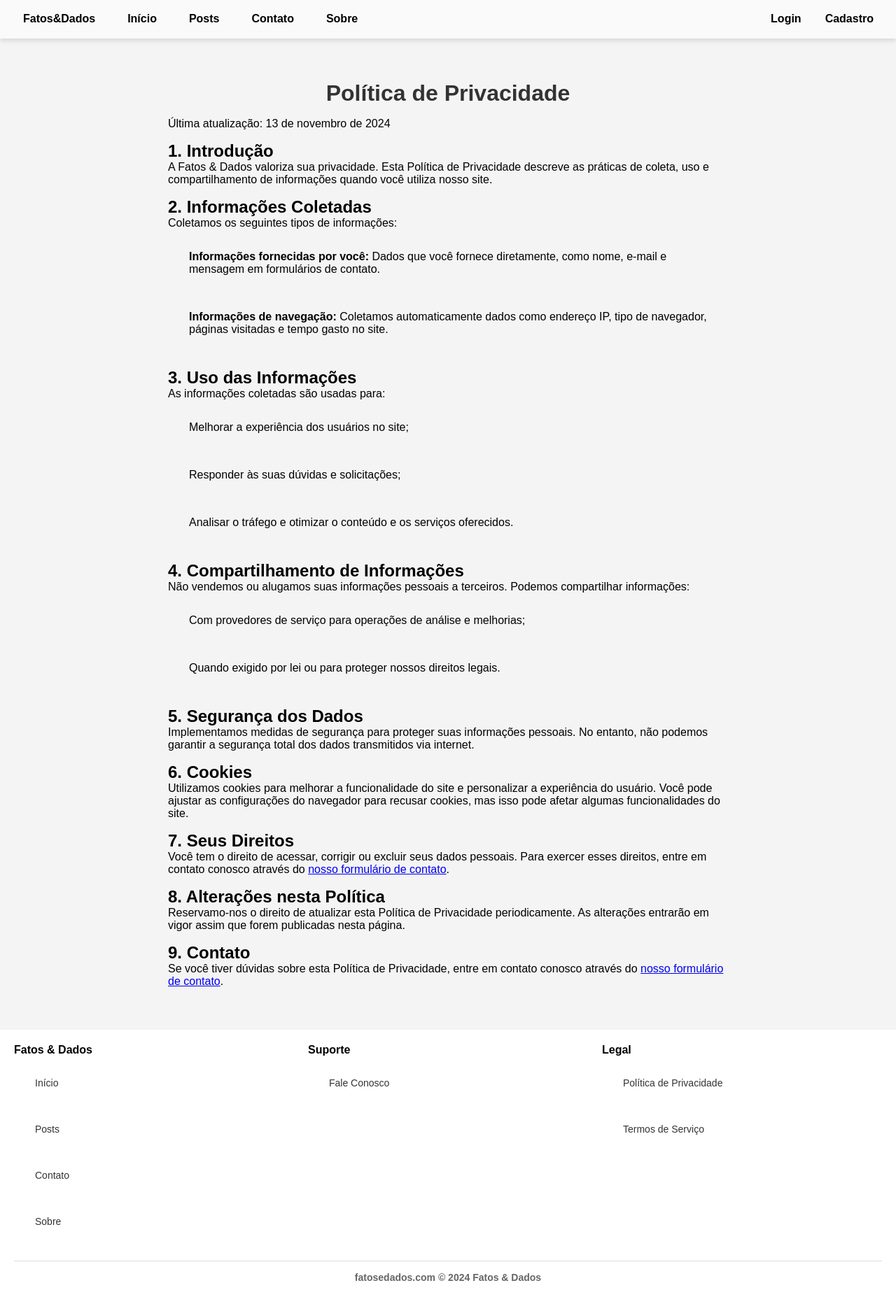
After one commit to LeonardoHSantos/blog-noticias-django-framework, a Django app: page /privacidade/ in a window 1280 px wide. The commit adds this page. Shown: the whole page at 70% size. Run offline with Django 5.2, Linux system fonts and the light colour scheme.

Commit message:
Adicionado rotas para termos e políticas de privacidade. Estilos aplicados em styles.css

```diff
--- a/fatosedados/blog/templates/base.html
+++ b/fatosedados/blog/templates/base.html
@@ -17,5 +17,7 @@
 
     {% block content %}
     {% endblock %}
+
+    {% include 'snippets/footer/footer.html' %}
 </body>
 </html>
--- /dev/null
+++ b/fatosedados/blog/templates/snippets/footer/footer.html
@@ -0,0 +1,30 @@
+{% load static %}
+<footer class="footer">
+    <div class="footer-sections">
+        <div class="footer-section">
+            <h3>Fatos & Dados</h3>
+            <ul>
+                <li><a href="{% url 'home' %}">Início</a></li>
+                <li><a href="{% url 'post_list' %}">Posts</a></li>
+                <li><a href="/contato">Contato</a></li>
+                <li><a href="/sobre">Sobre</a></li>
+            </ul>
+        </div>
+        <div class="footer-section">
+            <h3>Suporte</h3>
+            <ul>
+                <li><a href="/contato">Fale Conosco</a></li>
+            </ul>
+        </div>
+        <div class="footer-section">
+            <h3>Legal</h3>
+            <ul>
+                <li><a href="/privacidade">Política de Privacidade</a></li>
+                <li><a href="/termos">Termos de Serviço</a></li>
+            </ul>
+        </div>
+    </div>
+    <div class="footer-bottom">
+        <p>fatosedados.com © 2024 Fatos & Dados</p>
+    </div>
+</footer>
--- /dev/null
+++ b/fatosedados/blog/templates/termos_privacidade/politica.html
@@ -0,0 +1,68 @@
+{% extends 'base.html' %}
+{% load static %}
+{% block title %} Política de Privacidade {% endblock %}
+
+{% block content %}
+<main class="privacy-container">
+    <h1>Política de Privacidade</h1>
+    <p>Última atualização: 13 de novembro de 2024</p>
+
+    <section>
+        <h2>1. Introdução</h2>
+        <p>A Fatos & Dados valoriza sua privacidade. Esta Política de Privacidade descreve as práticas de coleta, uso e compartilhamento de informações quando você utiliza nosso site.</p>
+    </section>
+
+    <section>
+        <h2>2. Informações Coletadas</h2>
+        <p>Coletamos os seguintes tipos de informações:</p>
+        <ul>
+            <li><strong>Informações fornecidas por você:</strong> Dados que você fornece diretamente, como nome, e-mail e mensagem em formulários de contato.</li>
+            <li><strong>Informações de navegação:</strong> Coletamos automaticamente dados como endereço IP, tipo de navegador, páginas visitadas e tempo gasto no site.</li>
+        </ul>
+    </section>
+
+    <section>
+        <h2>3. Uso das Informações</h2>
+        <p>As informações coletadas são usadas para:</p>
+        <ul>
+            <li>Melhorar a experiência dos usuários no site;</li>
+            <li>Responder às suas dúvidas e solicitações;</li>
+            <li>Analisar o tráfego e otimizar o conteúdo e os serviços oferecidos.</li>
+        </ul>
+    </section>
+
+    <section>
+        <h2>4. Compartilhamento de Informações</h2>
+        <p>Não vendemos ou alugamos suas informações pessoais a terceiros. Podemos compartilhar informações:</p>
+        <ul>
+            <li>Com provedores de serviço para operações de análise e melhorias;</li>
+            <li>Quando exigido por lei ou para proteger nossos direitos legais.</li>
+        </ul>
+    </section>
+
+    <section>
+        <h2>5. Segurança dos Dados</h2>
+        <p>Implementamos medidas de segurança para proteger suas informações pessoais. No entanto, não podemos garantir a segurança total dos dados transmitidos via internet.</p>
+    </section>
+
+    <section>
+        <h2>6. Cookies</h2>
+        <p>Utilizamos cookies para melhorar a funcionalidade do site e personalizar a experiência do usuário. Você pode ajustar as configurações do navegador para recusar cookies, mas isso pode afetar algumas funcionalidades do site.</p>
+    </section>
+
+    <section>
+        <h2>7. Seus Direitos</h2>
+        <p>Você tem o direito de acessar, corrigir ou excluir seus dados pessoais. Para exercer esses direitos, entre em contato conosco através do <a href="/contato">nosso formulário de contato</a>.</p>
+    </section>
+
+    <section>
+        <h2>8. Alterações nesta Política</h2>
+        <p>Reservamo-nos o direito de atualizar esta Política de Privacidade periodicamente. As alterações entrarão em vigor assim que forem publicadas nesta página.</p>
+    </section>
+
+    <section>
+        <h2>9. Contato</h2>
+        <p>Se você tiver dúvidas sobre esta Política de Privacidade, entre em contato conosco através do <a href="/contato">nosso formulário de contato</a>.</p>
+    </section>
+</main>
+{% endblock %}
--- a/fatosedados/blog/urls.py
+++ b/fatosedados/blog/urls.py
@@ -5,4 +5,8 @@ urlpatterns = [
     path('', views.home, name='home'),
     path('posts/', views.post_list, name='post_list'),
     path('post/<int:post_id>/<str:title_post>', views.post, name='post'),
+
+    path('termos/', views.termos, name='termos'),
+    path('privacidade/', views.privacidade, name='privacidade'),
+
 ]
--- a/fatosedados/blog/views.py
+++ b/fatosedados/blog/views.py
@@ -11,6 +11,12 @@ def home(request):
     latest_posts = Post.objects.all()[:3]
 
     return render(request, 'blog/post_list.html', {'posts': posts, 'addtional_images': addtional_images, 'latest_posts': latest_posts})
+
+def termos(request):
+    return render(request, 'termos_privacidade/termos.html')
+
+def privacidade(request):
+    return render(request, 'termos_privacidade/politica.html')
 
 def post_list(request):
     posts = Post.objects.all().order_by("-number_of_visitors")
--- a/fatosedados/static/css/style.css
+++ b/fatosedados/static/css/style.css
@@ -56,21 +56,23 @@ li {
     padding: 8px 12px;
     color: #000000;
     font-weight: 600;
-    transition: background-color 0.3s, color 0.3s;
     border-radius: 5px;
+    transition: .4s all;
+    border: 1.5px solid transparent;
 }
 
 .navbar-links li a:hover {
-    background-color: rgba(255, 255, 255, 0.2);
-    color: #333333;
+    color: #000000;
+    border-color: #000000;
+    /* background-color: #474242; */
 }
 
 /* Estilo do container do usuário */
 .navbar-user {
     display: flex;
     flex-direction: row;
+    text-decoration: none;
     gap: 10px;
-    text-decoration: none;
 }
 
 .navbar-user a {
@@ -83,6 +85,73 @@ li {
 }
 
 .navbar-user a:hover {
-    background-color: rgba(255, 255, 255, 0.2);
-    color: #333333;
+    color: #040404;
+    background-color: #ffffff;
 }
+
+
+/* --------------------------------------------------- TERMOS ---------------------------------------------------  */
+.terms-container,
+.privacy-container {
+    max-width: 800px;
+    margin: 40px auto;
+    padding: 20px;
+    display: flex;
+    flex-direction: column;
+    gap: 16px;
+}
+
+
+/* --------------------------------------------------- FOOTER ---------------------------------------------------  */
+/* Estilo do footer */
+.footer {
+    background-color: #ffffff;
+    padding: 20px;
+    color: #333;
+    font-size: 14px;
+    margin-top: 30px;
+}
+
+.footer-sections {
+    display: flex;
+    justify-content: space-between;
+    gap: 20px;
+    margin-bottom: 20px;
+}
+
+.footer-section {
+    flex: 1;
+}
+
+.footer-section h3 {
+    font-size: 16px;
+    color: #000;
+    margin-bottom: 10px;
+}
+
+.footer-section ul {
+    list-style: none;
+    padding: 0;
+}
+
+.footer-section ul li {
+    margin-bottom: 8px;
+}
+
+.footer-section ul li a {
+    color: #333;
+    text-decoration: none;
+    transition: color 0.3s;
+}
+
+.footer-section ul li a:hover {
+    color: #000;
+}
+
+.footer-bottom {
+    text-align: center;
+    border-top: 1px solid #ddd;
+    padding-top: 15px;
+    font-weight: 600;
+    color: #666;
+}
```
Also changed, not shown: fatosedados/blog/templates/termos_privacidade/termos.html (added, +46 -0 lines).
